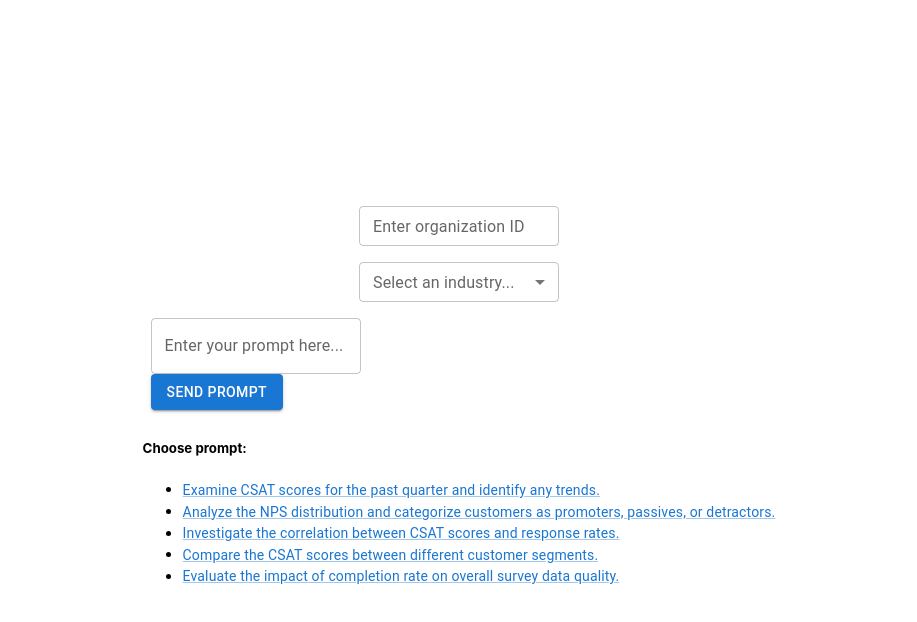
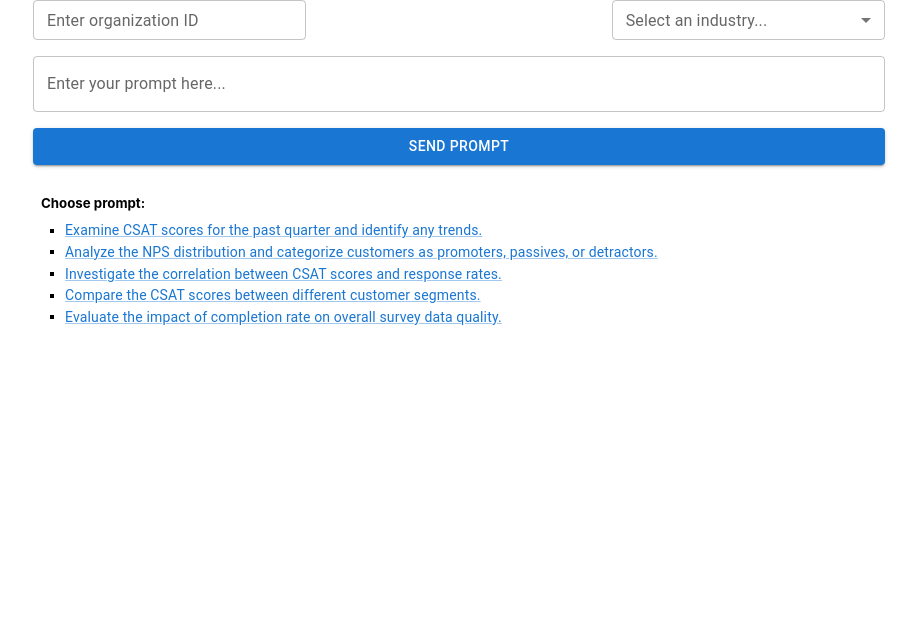
Before and after one commit to t-pawlisiak/hackathon-ui, a React (Create React App) app: page / in a window 1280 px wide. Shown: the top 622 px of the page, without its empty margins (181-1098 px from the left). Built offline with nearby package versions, Linux system fonts and the light colour scheme.

Commit message:
Fetch organizations

```diff
--- a/src/App.css
+++ b/src/App.css
@@ -3,17 +3,24 @@
   background-color: grey;
 }
 
-
-.wrapper {
-  display: flex;
-  flex-direction: column;
-  width: 100vw;
-  height: 100vh;
-  align-items: center;
-  justify-content: center;
+.submit-button {
+  margin-top: 16px !important;
 }
 
-.prompt-sender__form {
-  display: flex;
-  flex-direction: column;
+.prompt-suggestions {
+  padding: 8px;
 }
+
+.prompt-suggestions h5 {
+  margin-bottom: 8px;
+}
+
+.prompt-suggestions ul {
+  margin: 8px 0;
+  padding-left: 1.5em;
+  list-style: square;
+}
+
+.prompt-suggestions ul li::marker {
+  font-size: 0.75em;
+}
--- a/src/App.tsx
+++ b/src/App.tsx
@@ -1,20 +1,30 @@
-import React, { useContext } from 'react';
 import './App.css';
 import OrganizationSearch from './components/OrganizationSearch';
 import PromptInput from './components/PromptInput';
 import { ConfigProvider } from './components/ConfigProvider';
 import { WorkspaceSearch } from './components/WorkspaceSearch';
 import IndustrySelect from './components/IndustrySelect';
+import { Container, Grid } from '@mui/material';
 
 function App() {
   return (
     <ConfigProvider>
-      <div className="wrapper">
-        <OrganizationSearch />
-        <WorkspaceSearch />
-        <IndustrySelect/>
-        <PromptInput />
-      </div>
+      <Container maxWidth="md" className="wrapper">
+        <Grid container spacing={2}>
+          <Grid item xs={4}>
+            <OrganizationSearch />
+          </Grid>
+          <Grid item xs={4}>
+            <WorkspaceSearch />
+          </Grid>
+          <Grid item xs={4}>
+            <IndustrySelect/>
+          </Grid>
+          <Grid item xs={12}>
+            <PromptInput />
+          </Grid>
+        </Grid>
+      </Container>
     </ConfigProvider>
   );
 }
--- a/src/components/IndustrySelect.tsx
+++ b/src/components/IndustrySelect.tsx
@@ -38,7 +38,7 @@ const IndustrySelect: React.FC = () => {
   ];
 
   return (
-    <FormControl sx={{ m: 1, minWidth: 200 }} size="small">
+    <FormControl fullWidth size="small">
       <InputLabel>Select an industry...</InputLabel>
       <Select
         value={industry}
--- a/src/components/OrganizationSearch.tsx
+++ b/src/components/OrganizationSearch.tsx
@@ -39,8 +39,23 @@ const OrganizationSearch: React.FC = () => {
       setSearchText(newValue);
 
       if (newValue.length >= 3) {
-        const matchingOrganizations = mockIds(newValue); //await response.json();
-        setSuggestions(matchingOrganizations);
+        try {
+          const reponse = await fetch('http://Sawomirs-MacBook-Pro.local:3000/suggestions/organizations', {
+            method: 'POST',
+            headers: {
+              "Content-Type": "application/json",
+            },
+            body: JSON.stringify({ query: newValue }),
+            mode: 'cors',
+          });
+
+          if (reponse.ok) {
+            const matchingOrganizations = await reponse.json();
+            setSuggestions(matchingOrganizations);
+          }
+        } catch (error) {
+          console.error(error);
+        }
       } else {
         setSuggestions([]);
       }
@@ -48,7 +63,7 @@ const OrganizationSearch: React.FC = () => {
   };
 
   return (
-    <FormControl sx={{ m: 1, minWidth: 200 }}>
+    <FormControl fullWidth>
       <Autocomplete
         size="small"
         freeSolo
--- a/src/components/PromptInput.tsx
+++ b/src/components/PromptInput.tsx
@@ -18,8 +18,8 @@ const PromptSender: React.FC = () => {
 
   return (
     <div>
-      <FormControl sx={{ m: 1, minWidth: 600 }} className="prompt-sender__form">
-        <form onSubmit={handleSubmit}>
+      <form onSubmit={handleSubmit}>
+        <FormControl fullWidth>
           <TextField
             value={prompt}
             onChange={handleInputChange}
@@ -27,12 +27,12 @@ const PromptSender: React.FC = () => {
             multiline
             maxRows={6}
           />
-          <br/>
-          <Button type="submit" variant="contained">
+
+          <Button type="submit" variant="contained" className="submit-button">
             Send Prompt
           </Button>
-        </form>
-      </FormControl>
+        </FormControl>
+      </form>
 
       <PromptSuggestions />
     </div>
--- a/src/components/PromptSuggestions.tsx
+++ b/src/components/PromptSuggestions.tsx
@@ -35,7 +35,7 @@ const PromptSuggestions: React.FC = () => {
   const filteredSuggestions = suggestions.filter(suggestion => suggestion !== prompt && suggestion.toLowerCase().includes(prompt.toLowerCase())).slice(0, 5);
 
   return (
-    <div>
+    <div className="prompt-suggestions">
       {filteredSuggestions.length > 0 && (
         <Fragment>
           <h5>Choose prompt:</h5>
--- a/src/components/WorkspaceSearch.tsx
+++ b/src/components/WorkspaceSearch.tsx
@@ -33,7 +33,7 @@ const WorkspaceSearchComponent: React.FC = () => {
   };
 
   return (
-    <FormControl sx={{ m: 1, minWidth: 200 }}>
+    <FormControl fullWidth>
       <Autocomplete
         size="small"
         freeSolo
```
